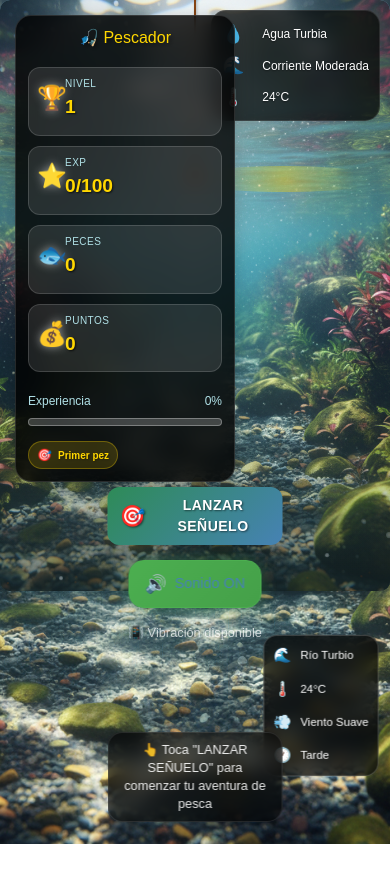
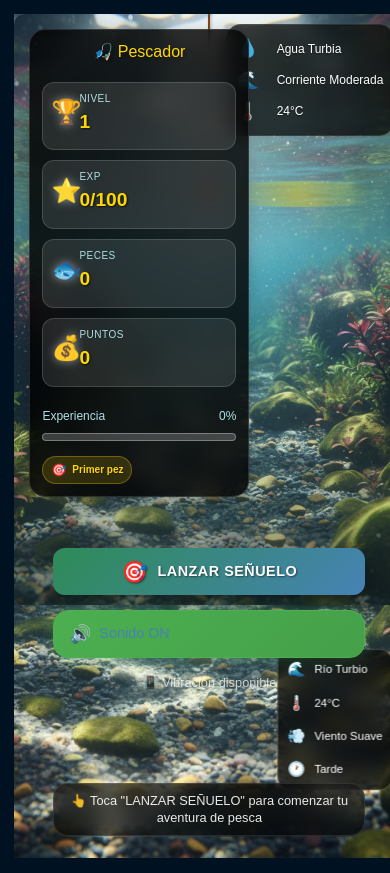
Before and after one commit to corelca54/River_Legend, a React (Vite) app: page / in a window 390 px wide. Before the commit the page ends 844 px from the top, so only its background shows below. Built offline with nearby package versions, Linux system fonts and the light colour scheme.

Commit message:
Ajuste Media qwery

```diff
--- a/src/App.css
+++ b/src/App.css
@@ -657,3 +657,36 @@
     min-width: 44px;
   }
 }
+
+/* Mejoras extra para responsividad móvil */
+@media (max-width: 600px) {
+  .App, #root, .contenedor-juego {
+    width: 100vw;
+    min-width: 0;
+    max-width: 100vw;
+    padding: 0.5em;
+    overflow-x: hidden;
+  }
+  .flex {
+    flex-wrap: wrap;
+  }
+  .panel-glass {
+    margin: 0.5em 0;
+    padding: 1em;
+  }
+  h1, h2, h3 {
+    font-size: var(--texto-lg);
+  }
+  p, ul, ol {
+    font-size: var(--texto-base);
+  }
+  img, video {
+    max-width: 100vw;
+    height: auto;
+  }
+  .boton-principal {
+    min-width: 80vw;
+    font-size: var(--texto-base);
+    padding: var(--espaciado-sm) var(--espaciado-md);
+  }
+}
--- a/src/componentes/FishingGame/FishingGame.css
+++ b/src/componentes/FishingGame/FishingGame.css
@@ -1,3 +1,26 @@
+/* Mejoras extra para responsividad móvil */
+@media (max-width: 600px) {
+  .fishing-game-root, .fishing-game-container {
+    width: 100vw;
+    min-width: 0;
+    max-width: 100vw;
+    padding: 0.5em;
+    overflow-x: hidden;
+  }
+  .flex {
+    flex-wrap: wrap;
+  }
+  img, video {
+    max-width: 100vw;
+    height: auto;
+  }
+  button {
+    min-width: 80vw;
+    font-size: 1rem;
+    padding: 8px 16px;
+    min-height: 44px;
+  }
+}
 .fishing-game {
   position: relative;
   width: 100vw;
--- a/src/componentes/FishingGame/componentes/AreaPesca/AreaPesca.css
+++ b/src/componentes/FishingGame/componentes/AreaPesca/AreaPesca.css
@@ -1,3 +1,16 @@
+@media (max-width: 600px) {
+  .area-pesca-root, .area-pesca-container {
+    width: 100vw;
+    min-width: 0;
+    max-width: 100vw;
+    padding: 0.5em;
+    overflow-x: hidden;
+  }
+  img {
+    max-width: 100vw;
+    height: auto;
+  }
+}
 /* Peces nadando aleatorios */
 .pez-nadando {
   position: absolute;
--- a/src/componentes/FishingGame/componentes/ControlesJuego/ControlesJuego.css
+++ b/src/componentes/FishingGame/componentes/ControlesJuego/ControlesJuego.css
@@ -1,3 +1,18 @@
+@media (max-width: 600px) {
+  .controles-juego-root, .controles-juego-container {
+    width: 100vw;
+    min-width: 0;
+    max-width: 100vw;
+    padding: 0.5em;
+    overflow-x: hidden;
+  }
+  button {
+    min-width: 80vw;
+    font-size: 1rem;
+    padding: 8px 16px;
+    min-height: 44px;
+  }
+}
 /* ControlesJuego.css - Estilos Profesionales */
 
 .controles-juego {
--- a/src/componentes/FishingGame/componentes/InfoPez/InfoPez.css
+++ b/src/componentes/FishingGame/componentes/InfoPez/InfoPez.css
@@ -1,3 +1,16 @@
+@media (max-width: 600px) {
+  .info-pez-root, .info-pez-container {
+    width: 100vw;
+    min-width: 0;
+    max-width: 100vw;
+    padding: 0.5em;
+    overflow-x: hidden;
+  }
+  img {
+    max-width: 100vw;
+    height: auto;
+  }
+}
 /* Overlay del modal */
 .info-pez-overlay {
   position: fixed;
--- a/src/componentes/FishingGame/componentes/MedidorTension/MedidorTension.css
+++ b/src/componentes/FishingGame/componentes/MedidorTension/MedidorTension.css
@@ -1,3 +1,12 @@
+@media (max-width: 600px) {
+  .medidor-tension-root, .medidor-tension-container {
+    width: 100vw;
+    min-width: 0;
+    max-width: 100vw;
+    padding: 0.5em;
+    overflow-x: hidden;
+  }
+}
 /**
  * MedidorTension.css - Estilos para el medidor de tensión del sedal
  * Diseño moderno con efectos visuales y animaciones fluidas
--- a/src/componentes/FishingGame/componentes/ModalCaptura/ModalCapturaPez.css
+++ b/src/componentes/FishingGame/componentes/ModalCaptura/ModalCapturaPez.css
@@ -1,3 +1,12 @@
+@media (max-width: 600px) {
+  .modal-captura-root, .modal-captura-container {
+    width: 100vw;
+    min-width: 0;
+    max-width: 100vw;
+    padding: 0.5em;
+    overflow-x: hidden;
+  }
+}
 /**
  * ModalCapturaPez.css - Estilos para modal estilo Fishing Clash
  * Incluye animaciones 3D, efectos de partículas y transiciones suaves
--- a/src/componentes/FishingGame/componentes/estadoJugador/estadoJugador.css
+++ b/src/componentes/FishingGame/componentes/estadoJugador/estadoJugador.css
@@ -1,3 +1,12 @@
+@media (max-width: 600px) {
+  .estado-jugador-root, .estado-jugador-container {
+    width: 100vw;
+    min-width: 0;
+    max-width: 100vw;
+    padding: 0.5em;
+    overflow-x: hidden;
+  }
+}
 .panel-estado-jugador {
   background: rgba(0, 0, 0, 0.82);
   border-radius: 16px;
```
Also changed, not shown: src/componentes/multimedia/VideoBackground/VideoBackground.css (+13 -0 lines).
